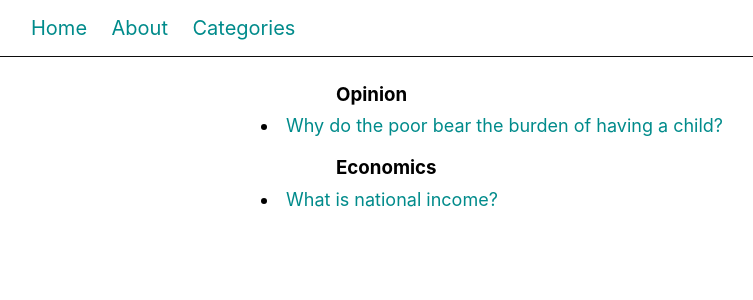
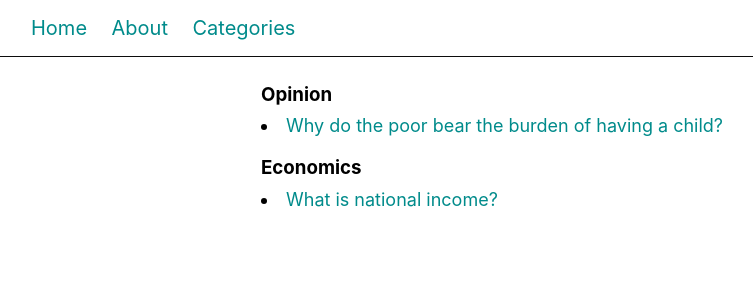
Before and after one commit to generalistsanctuary/generalistsanctuary.github.io, a Jekyll site: the page built from category.html, in a window 1280 px wide. Shown: the top 300 px of the page, without its empty margins (29-782 px from the left). Built offline with Jekyll 4.4.1, drawn with Linux system fonts in a browser that asks for light colours.

Commit message:
Update style.css

```diff
--- a/styles/style.css
+++ b/styles/style.css
@@ -1,5 +1,5 @@
 h3{
-  max-width: 550px;
+  max-width: 700px;
   margin: 0 auto;
   padding: 0 10%;
   margin-bottom: 0.75%;
```
